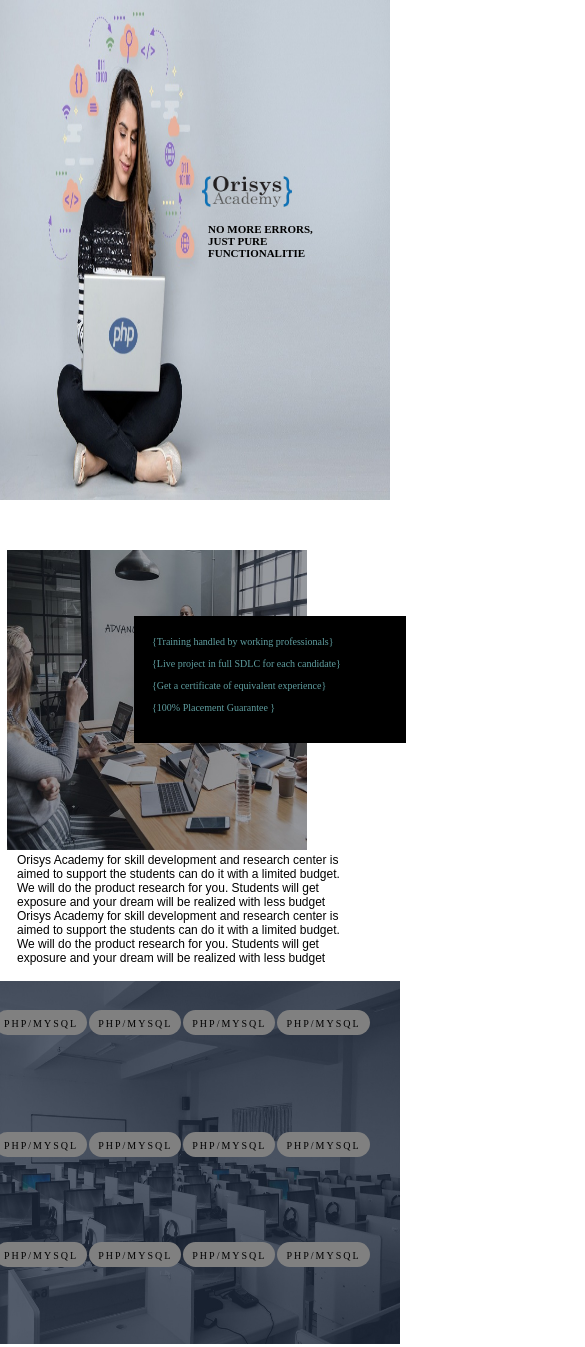
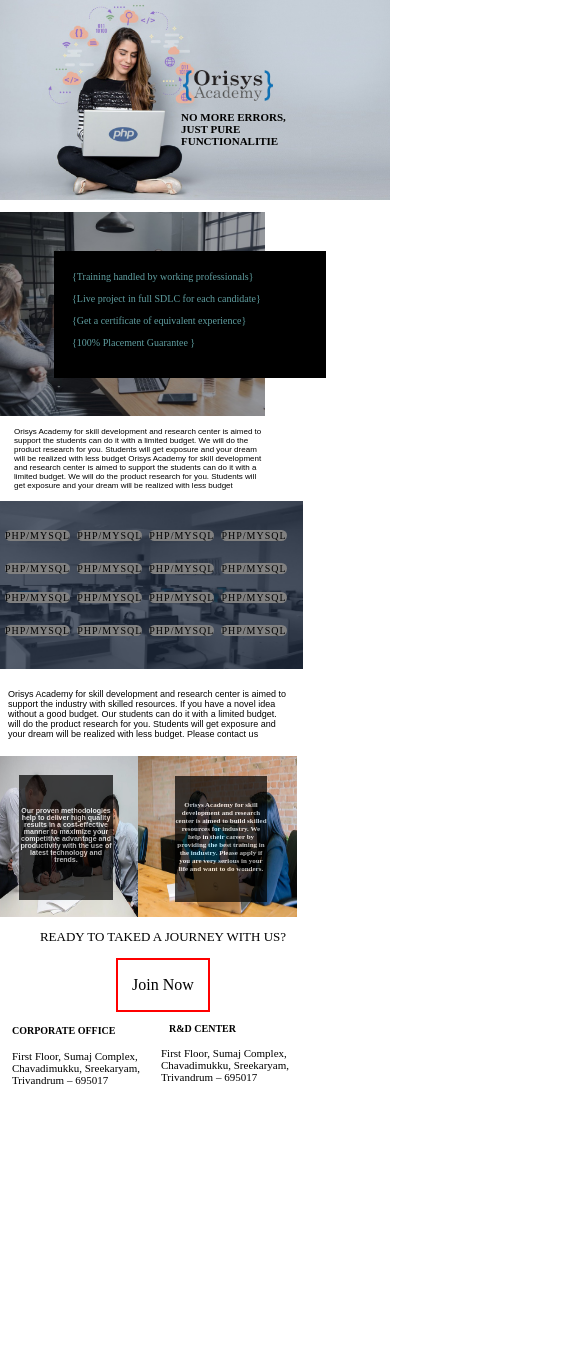
Before and after one commit to Sneha1913/response2, a plain HTML site: page index.html in a window 390 px wide. Shown: the top 1347 px of the page, 585 px wide, since content can reach past the window. Drawn offline with Linux system fonts and the light colour scheme.

Commit message:
first commit

```diff
--- a/index.css
+++ b/index.css
@@ -130,6 +130,16 @@
 .p a:hover{
 
 }
+.navigation{
+	top: 700px;
+	display: flex;
+	flex-direction: row;
+	justify-content: flex-start;
+	position: relative;
+	left: 60px;
+	right: 100px;
+
+}
 
 .navigation1{
 	top: 300px;
@@ -151,7 +161,32 @@
 	right: 100px;
 
 }
+.navigation3{
+	top: -190px;
+	display: flex;
+	flex-direction: row;
+	justify-content: flex-start;
+	position: relative;
+	left: 60px;
+	right: 100px;
+
+}
+
 .main7{
+
+			width: 900px;
+			height: 250px;
+			left: 300px;
+	        top: 100px;
+	        right: 50px;
+	        opacity: 1px;
+			display: flex;
+		flex-direction: column;
+position:relative;
+font-size: 20px;
+font-family: sans-serif;
+}
+/*.main7{
 
 			width: 900px;
 			height: 250px;
@@ -162,22 +197,8 @@
 			display: flex;
 		flex-direction: column;
 position:relative;
-font-size: 20px;
-font-family: sans-serif;
-}
-.main7{
-
-			width: 900px;
-			height: 250px;
-			left: 300px;
-	        top: 350px;
-	        right: 50px;
-	        opacity: 1px;
-			display: flex;
-		flex-direction: column;
-position:relative;
-
-}
+*/
+/*}*/
 .main8{
 	display: flex;
 	flex-direction: row;
@@ -203,7 +224,7 @@
 			width: 500px;
 			background-color:black;
 			left: 60px;
-	        top: 300px;
+	        top: 80px;
 			display: flex;
 		flex-direction: row;
 		opacity: 0.7;
@@ -240,7 +261,7 @@
 			width: 500px;
 			background-color:black;
 			left: 800px;
-	        top: 1px;
+	        top: -234px;
 			display: flex;
 		flex-direction: row;
 		opacity: 0.7;
@@ -297,43 +318,45 @@
 	font-size: 20px;
 
 }
-@media screen and (max-width: 700px){
+@media screen and (max-width: 750px){
 	.main img{
 		left: 0px;
 		right: 0px;
+		height: 200px;
 
 	}
 	.main1 p{
 		font-size: 11px;
-		left: 200px;
-		top: 212px;
+		left: 173px;
+		top: 100px;
 	}
-	.main2{
-		top: 118px;
-		left: 194px;
-
+	.main2 {
+    top: 12px;
+    left: 175px;
 }
 	.main2 img{
 		width: 90px;
+		top: 100px;
 
 	}
-	.main3{
-		left: 7px;
+	.main3 {
+    left: 0px;
+    top: 212px;
 }
 
-    .main3 img{
-    	width: 300px;
-    	height: 300px;
 
 
+  .main3 img {
+    width: 265px;
+    height: 204px;
 }
 
 .main4 {
     background-color: black;
     width: 272px;
     height: 127px;
-    left: 126px;
-    top: 523px;
+    left: 46px;
+    top: 158px;
     opacity: 1px;
     display: flex;
     flex-direction: column;
@@ -348,16 +371,17 @@
     padding: 0px;
 }
 .main5 {
-    width: 326px;
+    width: 250px;
     height: 250px;
-    left: 9px;
+    left: 6px;
     top: 621px;
     right: 50px;
     opacity: 1px;
     display: flex;
     flex-direction: column;
     position: relative;
-    font-size: 12px;
+    font-size: 8px;
+    top: 199px;
     font-family: sans-serif;
 }
 .main6 {
@@ -368,14 +392,14 @@
     position: absolute;
     left: 0px;
     right: 0px;
-    top: 981px;
+    top: 501px;
 }
 .main6 img {
-    height: 363px;
-    width: 400px;
+    height: 168px;
+    width: 303px;
 }
-.navigation2 {
-    top: 254px;
+.navigation {
+    top: 18px;
     display: flex;
     flex-direction: row;
     justify-content: flex-start;
@@ -383,6 +407,35 @@
     left: 60px;
     right: 100px;
 }
+.navigation1 {
+    top: -173px;
+    display: flex;
+    flex-direction: row;
+    justify-content: flex-start;
+    position: relative;
+    left: 60px;
+    right: 100px;
+}
+
+.navigation2 {
+    top: -269px;
+    display: flex;
+    flex-direction: row;
+    justify-content: flex-start;
+    position: relative;
+    left: 60px;
+    right: 100px;
+}
+.navigation3 {
+    top: -394px;
+    display: flex;
+    flex-direction: row;
+    justify-content: flex-start;
+    position: relative;
+    left: 60px;
+    right: 100px;
+}
+
 .p {
     padding: 70px;
     padding-left: 0px;
@@ -402,68 +455,63 @@
     background-color: gray;
     border-radius: 10px;
     opacity: 0.8px;
+     padding: 0px;
+    margin-left: 6px;
 }
 .p {
-    padding: 75px;
-    padding-left: 1px;
+    padding: 70px;
+    padding-left: 12px;
     margin-left: -81px;
 }
-.p a {
-    top: 656px;
-    text-decoration: none;
-    color: black;
-    font-size: 10px;
-    letter-spacing: 2px;
-    padding-right: -24px;
-    padding-left: -30px;
-    padding-top: 8px;
-    padding-bottom: 6px;
-    width: 376px;
-    height: 250px;
-    /*background-color: gray;*/
-    border-radius: 32px;
-    margin-left: 7px;
-}
+
 .main7 {
-    width: 341px;
+    width: 281px;
     height: 250px;
     left: 0px;
-    top: 388px;
+    top: -422px;
     right: 50px;
     opacity: 1px;
     display: flex;
     flex-direction: column;
-    position: relative
+    position: relative;
+}
+.main7 p{
+	font-size: 9px;
+    font-family: sans-serif;
 
 }
-.main7 p{
-	font-size: 11px;
+.main8 p{
+	font-size: 6px;
     font-family: sans-serif;
 
 }
 
 .pica img {
-    margin-top: -320px;
-    width: 274px;
-    height: 215px;
+    margin-top: -1044px;
+    width: 138px;
+    height: 161px;
 }
 .main9 {
     position: relative;
-    height: 173px;
-    width: 141px;
+    height: 125px;
+    width: 94px;
     background-color: black;
-    left: 21px;
-    top: 280px;
+    left: 11px;
+    top: -577px;
     display: flex;
     flex-direction: row;
     opacity: 0.7;
 }
+
+
 .pica1 img {
-    margin-top: -320px;
-    width: 165px;
-    height: 215px;
+    margin-top: 89px;
+    width: 159px;
+    height: 259px;
+
+
 }
-.main11 {
+/*.main11 {
     position: relative;
     height: 173px;
     width: 121px;
@@ -473,13 +521,13 @@
     display: flex;
     flex-direction: row;
     opacity: 0.7;
-}
+}*/
 .pica1 {
     width: 900px;
-    height: 250px;
-    width: 700px;
-    left: 200px;
-    top: 1800px;
+    height: -67px;
+    width: 716px;
+    left: 138px;
+    top: 667px;
     right: 0px;
     opacity: 1px;
     display: flex;
@@ -488,62 +536,71 @@
 }
 .main11 {
     position: relative;
-    height: 173px;
-    width: 121px;
+    height: 126px;
+    width: 92px;
     background-color: black;
-    left: 212px;
-    top: 108px;
+    left: 167px;
+    top: -701px;
     display: flex;
     flex-direction: row;
     opacity: 0.7;
 }
-
 .main11 p {
-    font-size: 10px;
+    font-size: 7px;
     color: white;
     text-align: center;
-    margin-top: 18px;
- /*   font-weight: bold;*/
+    margin-top: 25px;
+    font-weight: bold;
 }
+
 .main9 p {
-    font-size: 10px;
+    font-size: 7px;
     color: white;
     text-align: center;
-    margin-top: 38px;
-    /*font-weight: bold;*/
-
-
-
-
+    margin-top: 32px;
+    /* font-weight: bold; */
 }
 .last1 {
     border: solid 2px red;
     width: 90px;
     height: 50px;
-    margin-left: 139px;
-
+    margin-left: 108px;
+}
+.last1 p {
+    text-align: center;
+    font-size: 16px;
 }
 .cor {
-    width: 188px;
+    width: 157px;
     height: 200px;
-    margin-left: 120px;
+    margin-left: 4px;
+}
+.last {
+    text-align: center;
+    margin-top: -687px;
+    margin-left: -64px;
+}
+.last p {
+    font-size: 13px;
 }
 .r {
-    width: 156px;
+    width: 142px;
     height: 200px;
-    margin-left: 120px;
-    margin-top: -20px;
+    margin-left: 153px;
+    margin-top: -216px;
 }
 .cor h4{
-	font-size: 19px;
+	font-size: 10px;
 
 }
 .r h4{
-font-size: 19px;
+font-size: 10px;
+margin-left:8px ;
 }
 .cor p{
-	font-size: 19px;
+	font-size: 11px;
 }
 .r p{
-font-size: 19px;
-	}}
+font-size: 11px;
+	}
+}
--- a/index.html
+++ b/index.html
@@ -64,6 +64,13 @@
 		           <div class="p"><a href="#">PHP/MYSQL</a></div>
 		           <div class="p"><a href="#">PHP/MYSQL</a></div>
 		       </div></div>
+		       <div class="navigation3">
+					<div class="p">
+					<a href="#">PHP/MYSQL</a></div>
+		            <div class="p"><a href="#">PHP/MYSQL</a></div>
+		           <div class="p"><a href="#">PHP/MYSQL</a></div>
+		           <div class="p"><a href="#">PHP/MYSQL</a></div>
+		       </div></div>
 		       <div class="9th">
 		       	<div class="main7">
 		       	<p>Orisys Academy for skill development and research center is aimed to support the industry with skilled resources. If you have a novel idea without a good budget. Our students can do it with a limited budget.  will do the product research for you. Students will get exposure and your dream will be realized with less budget. Please contact us</p></div></div>
```
Lines whose indentation alone changed are shown as unchanged.
